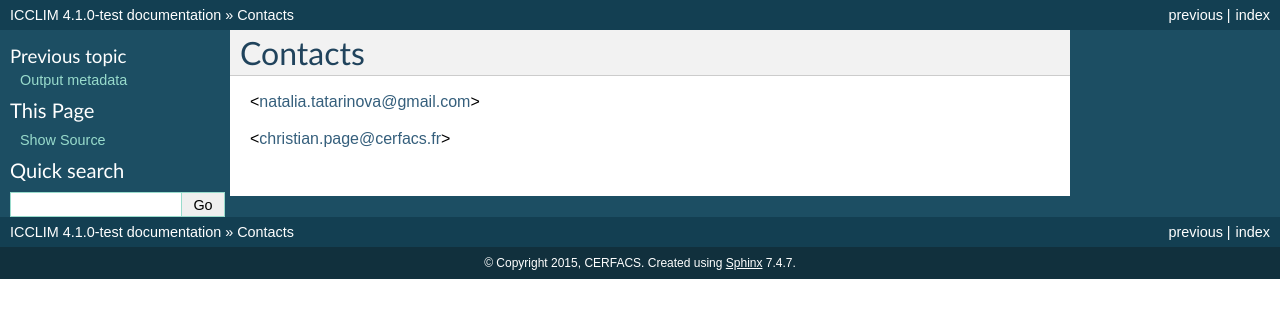
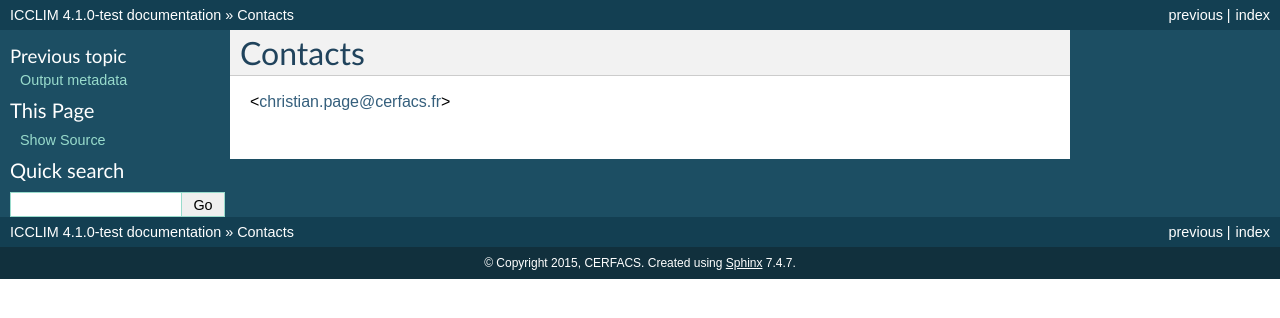
Before and after one commit to cerfacs-globc/icclim, a Sphinx documentation site: the page built from icclim/icclim_doc/source/contact.rst, in a window 1280 px wide. Shown: the top 318 px of the page. Built offline with Sphinx 7.4.7, drawn with Linux system fonts in a browser that asks for light colours.

Commit message:
contacts modified

```diff
--- a/icclim/icclim_doc/source/contact.rst
+++ b/icclim/icclim_doc/source/contact.rst
@@ -2,6 +2,4 @@
 Contacts
 ===============================
 
-<natalia.tatarinova@gmail.com>
-
 <christian.page@cerfacs.fr>
```
